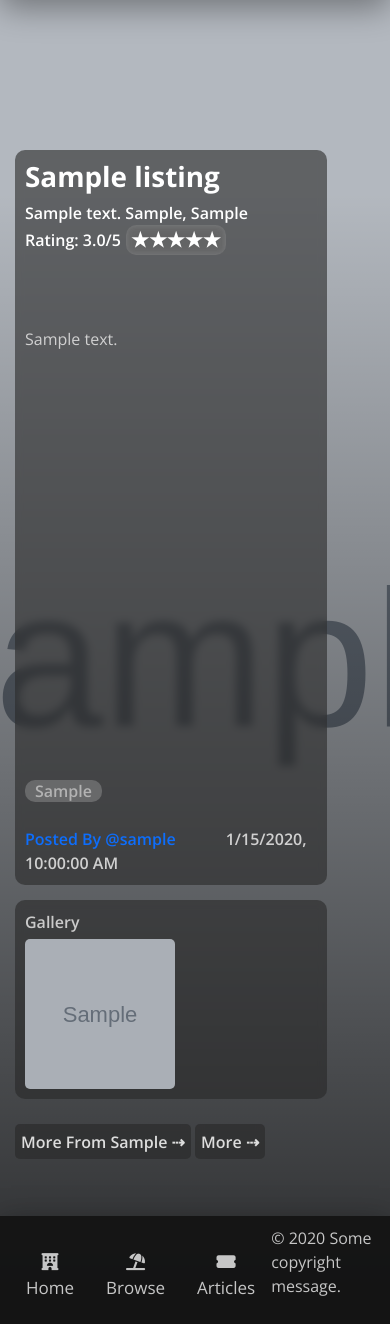
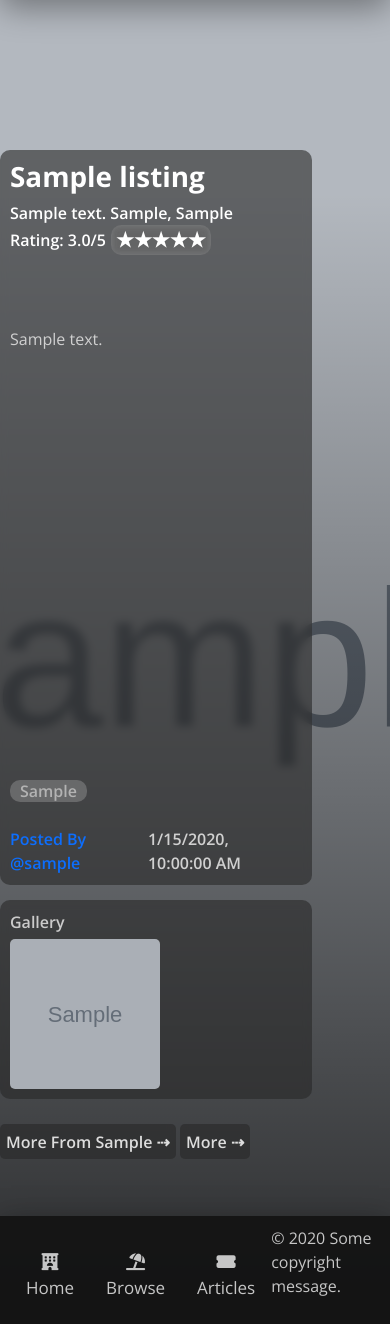
Before and after one commit to 416rehman/Vacay, a Node server app: page /listings/600000000000000000000001 in a window 390 px wide. Shown: the part 75-1399 px from the top of the page. Run offline with Node 20, Linux system fonts and the light colour scheme; tables that the repository leaves empty hold one stand-in row (values such as "Sample post"); grey boxes marked "Sample" are stand-in pictures; some libraries are stand-ins or nearby versions.

Commit message:
added media query to listing details page

```diff
--- a/public/css/pages/listings/details.css
+++ b/public/css/pages/listings/details.css
@@ -193,4 +193,10 @@
     div > #content {
         min-height: 500px;
     }
+
+    #postInfo { display: flex; }
+    #listing{padding: 0}
+    .images {
+        flex-wrap: wrap;
+    }
 }
```
